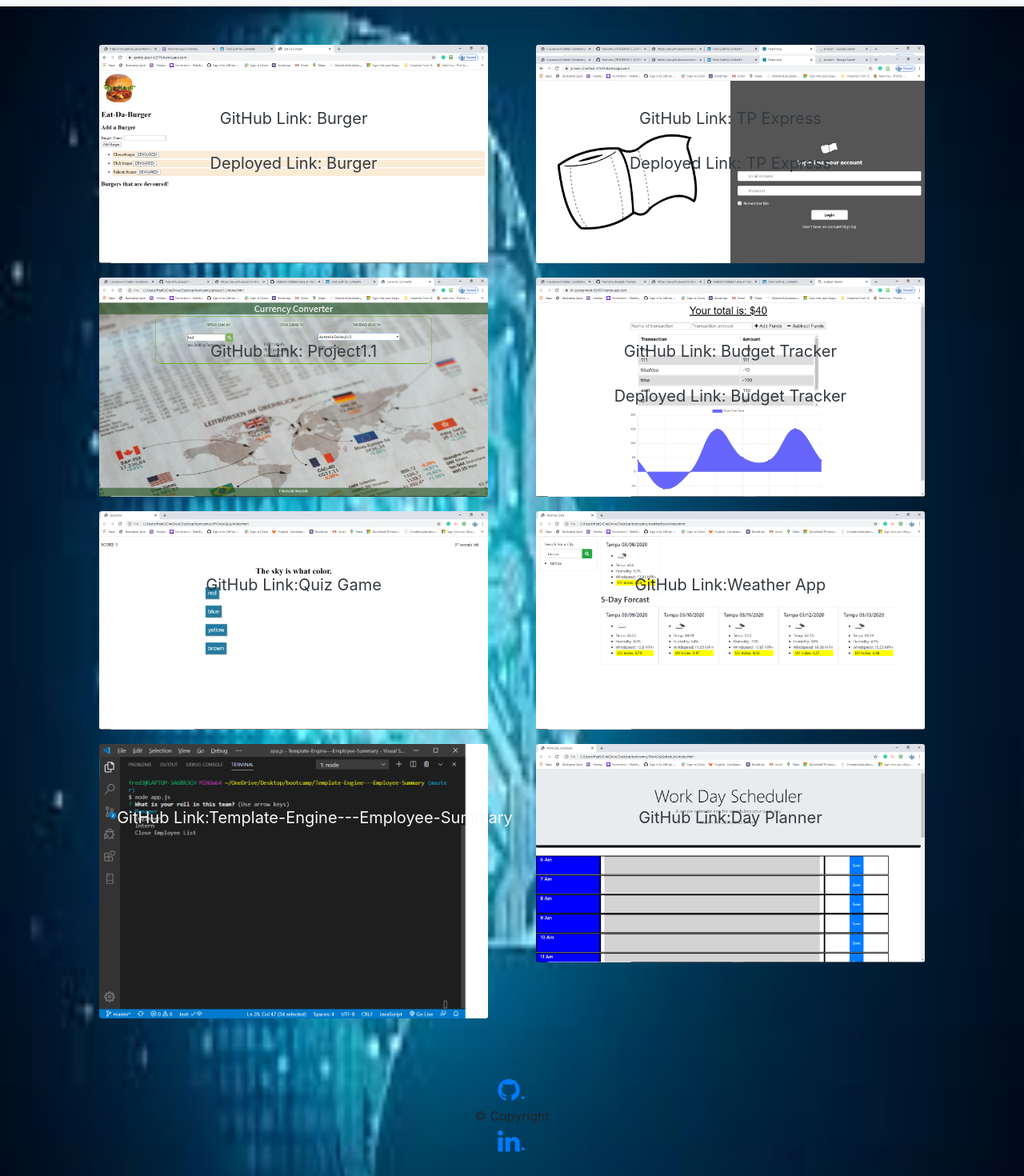
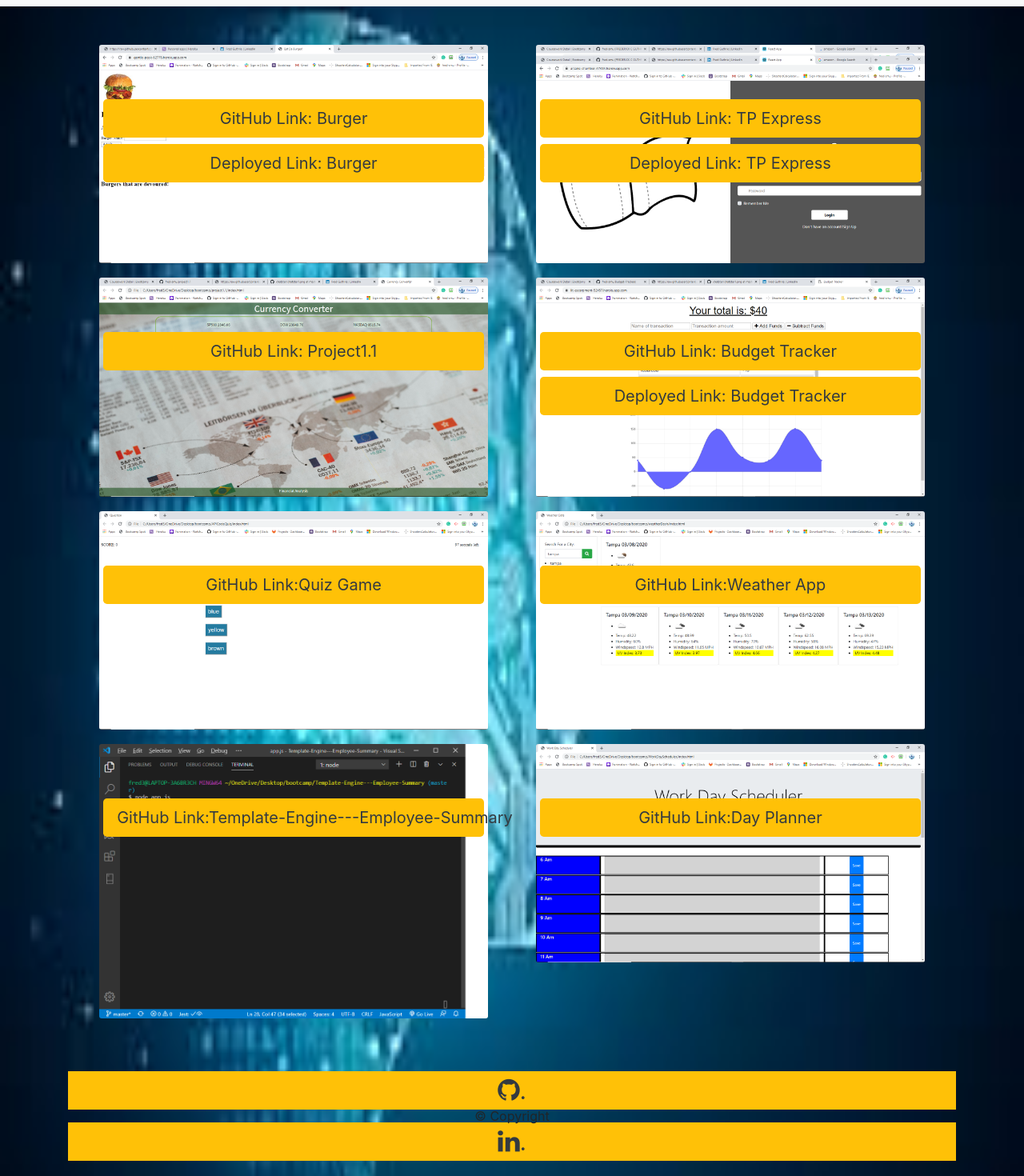
Before and after one commit to fred-smu/Frederick_Dev, a React (Create React App) app: page /portFolio in a window 1280 px wide. Shown: the part 40-1510 px from the top of the page at 80% size. Built offline with nearby package versions, Linux system fonts and the light colour scheme.

Commit message:
buttons color update

```diff
--- a/src/components/DataBody.js
+++ b/src/components/DataBody.js
@@ -36,6 +36,7 @@ const DataBody = () => {
                  <p className="card-text4 mb-3">
                  My brand is “When you need the one person to pull everything together,
                           I’m your man”.</p>
+                          <p className="card-text5 mb-3">E-Mail : FRED3@MYSELF.COM </p>
             </div>
           </div>
         </div>
--- a/src/components/DataPortfolio.js
+++ b/src/components/DataPortfolio.js
@@ -22,9 +22,9 @@ const DataPortfolio = () => {
                     <div className="card-img-overlay">
                         <div className="h-100 mt-5">
                              <a href="https://github.com/fred-smu/burger"
-                            className="btn btn-lg btn-block text-dark"> GitHub Link: Burger</a>
+                            className="btn btn-lg btn-block bg-warning text-dark"> GitHub Link: Burger</a>
                             <a href="https://gentle-peak-62776.herokuapp.com/"
-                            className="btn btn-lg btn-block text-dark"> Deployed Link: Burger</a>
+                            className="btn btn-lg btn-block bg-warning text-dark"> Deployed Link: Burger</a>
                         </div>
                     </div>
 
@@ -39,9 +39,9 @@ const DataPortfolio = () => {
                         <div className="h-100 mt-5">
 
                             <a href="https://github.com/fred-smu/TP-Express"
-                            className="btn btn-lg btn-block text-dark"> GitHub Link: TP Express</a>
+                            className="btn btn-lg btn-block bg-warning text-dark"> GitHub Link: TP Express</a>
                             <a href="https://arcane-chamber-47434.herokuapp.com/"
-                            className="btn btn-lg btn-block text-dark"> Deployed Link: TP Express</a>
+                            className="btn btn-lg btn-block bg-warning text-dark"> Deployed Link: TP Express</a>
                         </div>
                     </div>
 
@@ -55,9 +55,9 @@ const DataPortfolio = () => {
                     <div className="card-img-overlay">
                         <div className="h-100 mt-5">
                             <a href="https://github.com/fred-smu/project1.1"
-                            className="btn btn-lg btn-block text-dark">GitHub Link: Project1.1</a>
+                            className="btn btn-lg btn-block bg-warning text-dark">GitHub Link: Project1.1</a>
                             {/* <a href="https://lit-escarpment-52457.herokuapp.com/"
-                            className="btn btn-lg btn-block text-dark">Deployed Link: Project1.1</a> */}
+                            className="btn btn-lg btn-block bg-warning text-dark">Deployed Link: Project1.1</a> */}
                         </div>
                     </div>
 
@@ -69,9 +69,9 @@ const DataPortfolio = () => {
                     <div className="card-img-overlay">
                         <div className="h-100 mt-5">
                             <a href="https://github.com/fred-smu/Budget-Trackers"
-                            className="btn btn-lg btn-block text-dark">GitHub Link: Budget Tracker</a>
+                            className="btn btn-lg btn-block bg-warning text-dark">GitHub Link: Budget Tracker</a>
                             <a href="https://lit-escarpment-52457.herokuapp.com/"
-                            className="btn btn-lg btn-block text-dark">Deployed Link: Budget Tracker</a>
+                            className="btn btn-lg btn-block bg-warning text-dark">Deployed Link: Budget Tracker</a>
                         </div>
                     </div>
 
@@ -85,7 +85,7 @@ const DataPortfolio = () => {
                     <div className="card-img-overlay">
                         <div className=" mt-5">
                             <a href="https://github.com/fred-smu/APICodeQuiz/"
-                            className="btn btn-lg btn-block text-dark">GitHub Link:Quiz Game</a>
+                            className="btn btn-lg btn-block bg-warning text-dark">GitHub Link:Quiz Game</a>
                         </div>
                     </div>
 
@@ -101,7 +101,7 @@ const DataPortfolio = () => {
                     <div className="card-img-overlay">
                         <div className="h-100 mt-5">
                             <a href="https://github.com/fred-smu/weatherDash/"
-                                className="btn text-dark btn-lg btn-block">GitHub Link:Weather App</a>
+                                className="btn text-dark btn-lg btn-block bg-warning text-dark">GitHub Link:Weather App</a>
                         </div>
                     </div>
 
@@ -116,7 +116,7 @@ const DataPortfolio = () => {
                     <div className="card-img-overlay">
                         <div className="h-100 mt-5">
                             <a href="https://github.com/fred-smu/Template-Engine---Employee-Summary"
-                                className="btn  btn-lg btn-block text-light">GitHub Link:Template-Engine---Employee-Summary</a>
+                                className="btn  btn-lg btn-block bg-warning text-dark">GitHub Link:Template-Engine---Employee-Summary</a>
                         </div>
                     </div>
                 </div>
@@ -130,7 +130,7 @@ const DataPortfolio = () => {
                     <div className="card-img-overlay">
                         <div className="h-100 mt-5">
                             <a href="https://github.com/fred-smu/WorkDayScheduler/"
-                                className="btn btn-lg btn-block text-dark">GitHub Link:Day Planner</a>
+                                className="btn btn-lg btn-block bg-warning text-dark">GitHub Link:Day Planner</a>
                         </div>
                     </div>
 
@@ -144,7 +144,7 @@ const DataPortfolio = () => {
 
                     <div className="card-img-overlay">
                         <div className="h-100 mt-5">
-                            <a href={family} className="btn btn-lg btn-block text-light"> My Family</a>
+                            <a href={family} className="btn btn-lg btn-block bg-warning text-dark"> My Family</a>
                         </div>
                     </div>
 
@@ -157,7 +157,7 @@ const DataPortfolio = () => {
 
                     <div className="card-img-overlay">
                         <div className="h-100 mt-5">
-                            <a href={dogs} className="btn btn-lg btn-block text-light"> Bonnie and Misty</a>
+                            <a href={dogs} className="btn btn-lg btn-block bg-warning text-dark"> Bonnie and Misty</a>
                         </div>
                     </div>
 
--- a/src/components/footer.js
+++ b/src/components/footer.js
@@ -9,9 +9,9 @@ const footer = () => {
         <div className="container">
             <div id = "footerRow" className="row">
                 <footer className="col-12 footer-copyright text-center py-5">
-                    <a className="fa fab fa-github fa-2x nav-link" href="https://github.com/fred-smu">.</a>
+                    <a className="fa fab fa-github fa-2x nav-link bg-warning text-dark" href="https://github.com/fred-smu">.</a>
                     © Copyright
-                    <a className="fa fab fa-linkedin fa-2x nav-link" href="https://www.linkedin.com/in/fredguthrieiii/">.</a>
+                    <a className="fa fab fa-linkedin fa-2x nav-link bg-warning text-dark" href="https://www.linkedin.com/in/fredguthrieiii/">.</a>
                 </footer>
             </div>
         </div>
```
